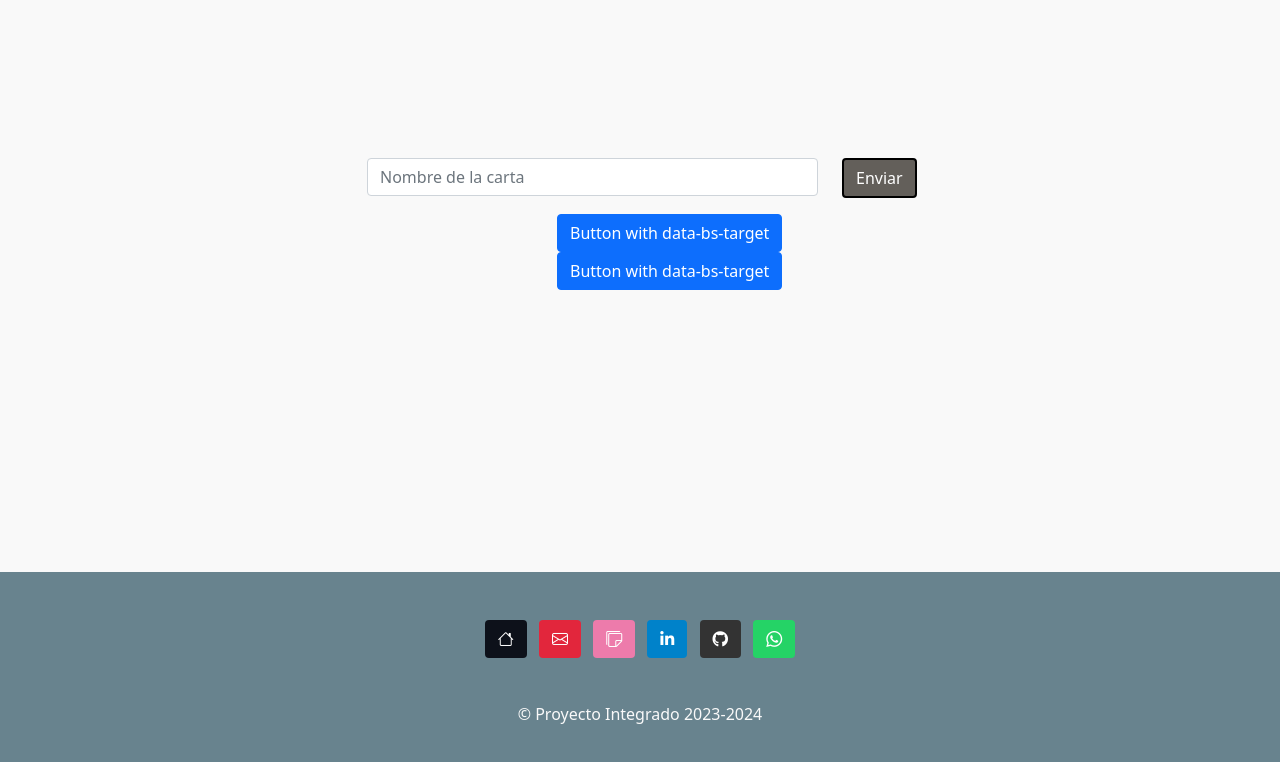
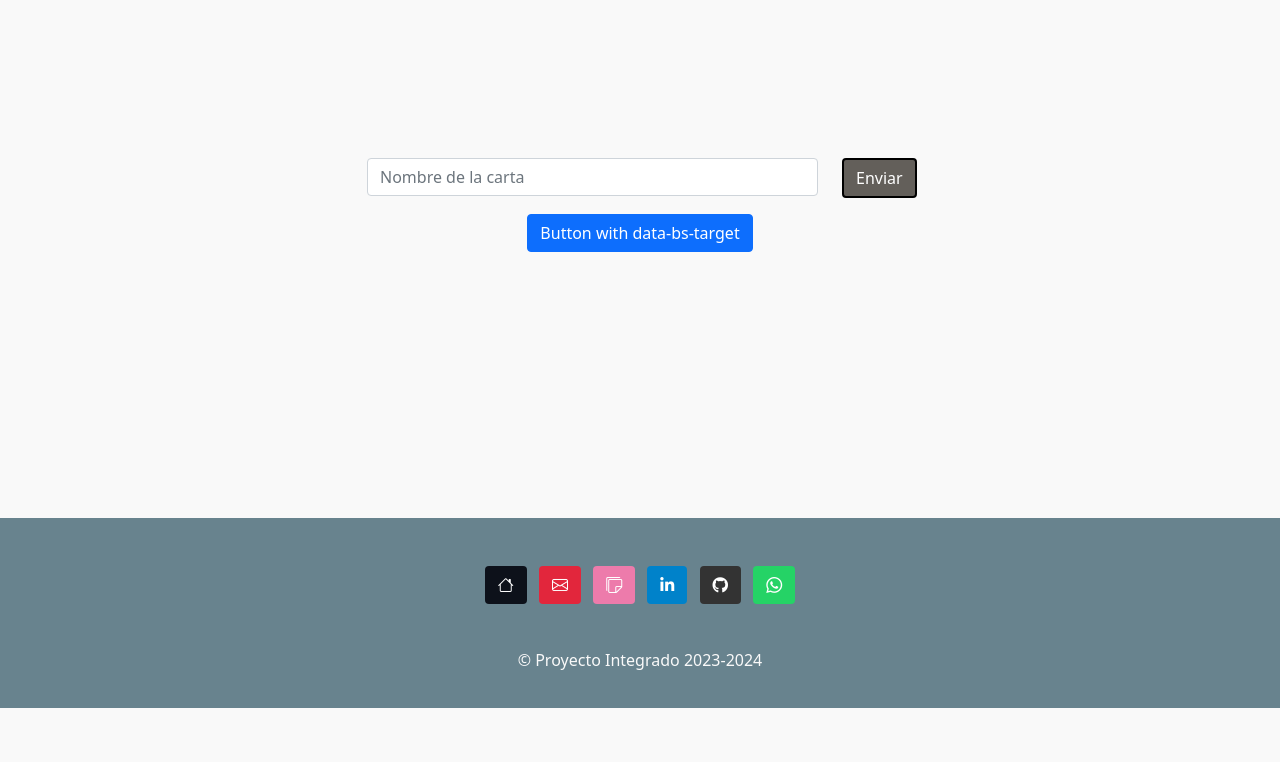
Before and after one commit to RobertoRedes2001/2DAW24-Equipo1, a PHP site: page /card.html in a window 1280 px wide. Shown: the part 92-854 px from the top of the page. After the commit the page ends 800 px from the top, so only its background shows below. Run offline with PHP 8.4, Linux system fonts and the light colour scheme; some web fonts are replaced.

Commit message:
collapse center

```diff
--- a/card.html
+++ b/card.html
@@ -86,19 +86,14 @@
                     <div class="col-xl-4 col-md-12">
                         <button type="submit" class="btn btn-enviar ">Enviar</button>
                     </div>
-                    <div class="offset-xl-5 col-xl-4">
-                        <p>
-                            <button class="btn btn-primary" type="button" data-bs-toggle="collapse"
+                    <div class="offset-xl-4 col-xl-4 text-center" >
+                        <button class="btn btn-primary" type="button" data-bs-toggle="collapse"
                                 data-bs-target="#collapseExample" aria-expanded="false" aria-controls="collapseExample">
                                 Button with data-bs-target
-                            </button>
-                            <button class="btn btn-primary" type="button" data-bs-toggle="collapse"
-                                data-bs-target="#collapseExample" aria-expanded="false" aria-controls="collapseExample">
-                                Button with data-bs-target
-                            </button>
-                        </p>
-                        <div class="collapse" id="collapseExample" style="width: 500px; right: auto; left: 0;">
+                        </button>
+                        <div class="collapse" id="collapseExample"> <!-- Eliminamos el estilo en línea para el ancho y la posición -->
                             <div class="card card-body">
+                                <p style="color: #0D111A;">holaaaaaaaaaaaaaaaaaaaaaaaaaaaaaaaaaaaaaaaa</p>
                                 <div class="answer">
                                     <select name="finish" id="finish">
                                         <option value="">Estado de la carta</option>
@@ -110,6 +105,7 @@
                             </div>
                         </div>
                     </div>
+
                     <div class="offset-xl-3 col-xl-4">
 
                     </div>
--- a/styles.css
+++ b/styles.css
@@ -60,12 +60,7 @@ footer {
     background-color: #0D111A;
 }
 
-.text-center {
-    color: #f9f9f9;
-    background-color: #68838E; /* Color de fondo del footer */
-    padding: 1rem; /* Añade un poco de espacio alrededor del contenido */
-    margin-top: auto; /* Esto empujará el footer hacia abajo */
-}
+
 
 a {
     color: #FFF;
```
